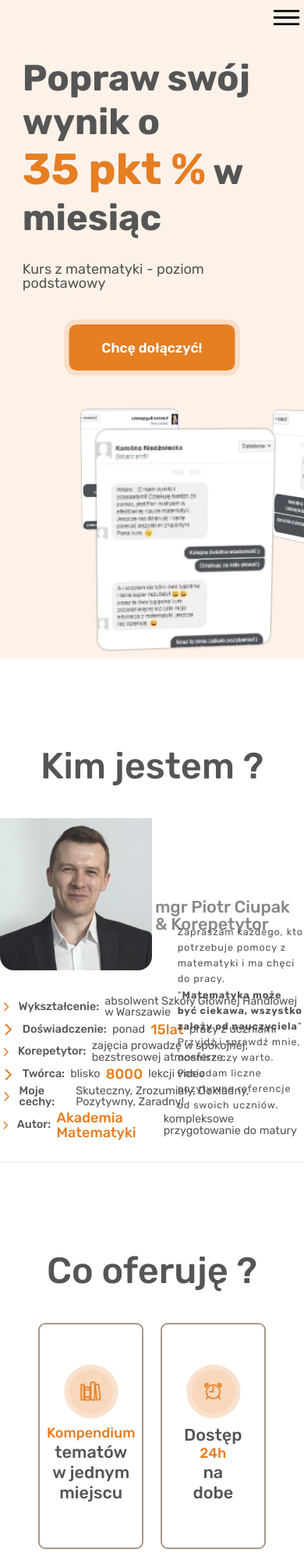
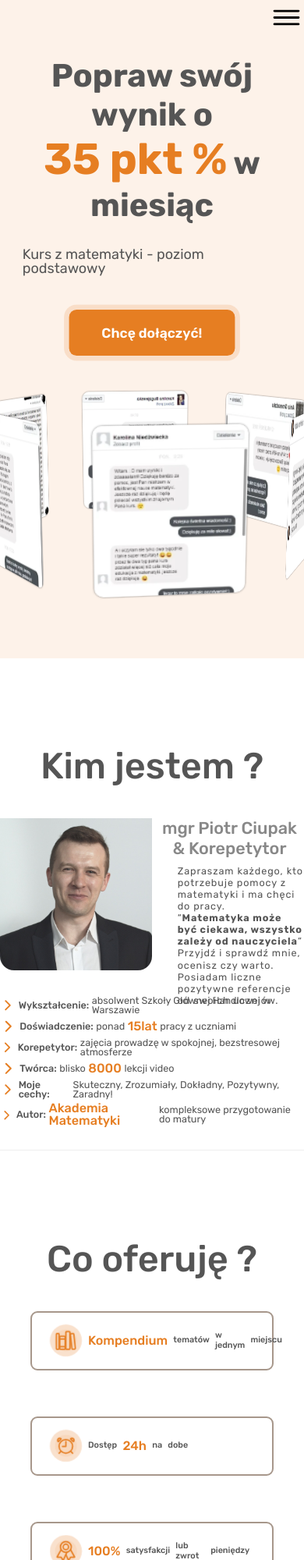
Before and after one commit to jacob-a2k/PC_Academy, a plain HTML site: page index.html in a window 390 px wide. Shown: the top 2000 px of the page at 78% size. Drawn offline with nearby package versions, Linux system fonts and the light colour scheme.

Commit message:
section-offer, media: max-width: 44em

```diff
--- a/css/queries.css
+++ b/css/queries.css
@@ -98,6 +98,9 @@
 
   .big-orange-font {
     font-size: 2rem;
+  }
+  .feature-box-text {
+    font-size: 1.6rem;
   }
 
   .feature-box-hidden {
@@ -314,3 +317,166 @@
 /* ********************** */
 /* BELOW 704px (Smaller Tablets) */
 /* ********************** */
+
+@media (max-width: 44em) {
+  .left-box-heading {
+    font-size: 4.6rem;
+    text-align: center;
+  }
+
+  .banner .slider {
+    height: 180px;
+  }
+
+  .banner .slider .item {
+    transform: rotateY(
+        calc((var(--position) - 1) * (360 / var(--quantity)) * 1deg)
+      )
+      translateZ(200px);
+  }
+
+  @keyframes autoRun {
+    from {
+      transform: perspective(1000px) rotateX(-11deg) rotateY(0deg);
+    }
+    to {
+      transform: perspective(1000px) rotateX(-11deg) rotateY(360deg);
+    }
+  }
+  .about-title {
+    position: absolute;
+    top: 0;
+    left: 51%;
+    font-size: 2.4rem;
+    text-align: center;
+    line-height: 1.2;
+  }
+  .about-description {
+    position: absolute;
+    top: 15%;
+    left: 51%;
+    font-size: 1.4rem;
+    line-height: 1.2;
+  }
+  .about-info {
+    font-size: 1.4rem;
+    gap: 0.4rem;
+  }
+  .big-orange-font {
+    font-size: 1.8rem;
+  }
+
+  .section-offer {
+    padding-bottom: 0;
+  }
+  .section-wrapper {
+    width: 100%;
+  }
+
+  .offer-grid {
+    display: flex;
+    flex-direction: column;
+    position: relative;
+    width: 80%;
+    height: 80vh;
+  }
+  .feature-box-wide {
+    width: 100%;
+    flex-direction: column;
+    position: absolute;
+  }
+  .box-1 {
+    top: 0;
+    left: 0;
+  }
+  .box-2 {
+    top: 20%;
+    left: 0;
+  }
+  .box-3 {
+    top: 40%;
+    left: 0;
+  }
+  .box-4 {
+    top: 60%;
+    left: 0;
+  }
+
+  .feature-box {
+    width: 100%;
+    height: 15%;
+    flex-direction: row;
+    justify-content: start;
+    padding: 2.4rem 3.2rem;
+    border-radius: 1rem;
+    border: 2px solid #a7978b;
+  }
+
+  .feature-1:hover,
+  .feature-1:active,
+  .feature-2:hover,
+  .feature-2:active,
+  .feature-3:hover,
+  .feature-3:active,
+  .feature-4:hover,
+  .feature-4:active {
+    /* border: 2px solid #a7978b; */
+    border-top-left-radius: 1rem;
+    border-top-right-radius: 1rem;
+    border-bottom-left-radius: 0;
+    border-bottom-right-radius: 0;
+    border-bottom: none;
+  }
+  .feature-1:hover,
+  .feature-1:active,
+  .feature-3:hover,
+  .feature-3:active {
+    border-left: 2px solid #a7978b;
+  }
+  .feature-2:hover,
+  .feature-2:active,
+  .feature-4:hover,
+  .feature-4:active {
+    border-right: 2px solid #a7978b;
+  }
+
+  .feature-box-icon {
+    padding: 0;
+  }
+  .feature-box-text {
+    flex-direction: row;
+    gap: 0.8rem;
+    font-size: 1.2rem;
+  }
+  .feature-box-hidden {
+    border: 2px solid #f8d8bd;
+    background-color: #fdf2e9;
+    z-index: 1;
+    flex-direction: column;
+    width: 100%;
+    padding: 2.4rem;
+    justify-content: center;
+
+    opacity: 1;
+    height: 135px;
+    transition: all 0.5s ease-in-out;
+  }
+
+  .feature-box:active + .feature-box-hidden {
+    height: 0px;
+    opacity: 0;
+  }
+
+  .hidden-left,
+  .hidden-right {
+    border-top-left-radius: 0;
+    border-top-right-radius: 0;
+    border-bottom-left-radius: 1rem;
+    border-bottom-right-radius: 1rem;
+    border-top: none;
+  }
+}
+
+/* ********************** */
+/* BELOW 480px (Smaller Tablets) */
+/* ********************** */
```
